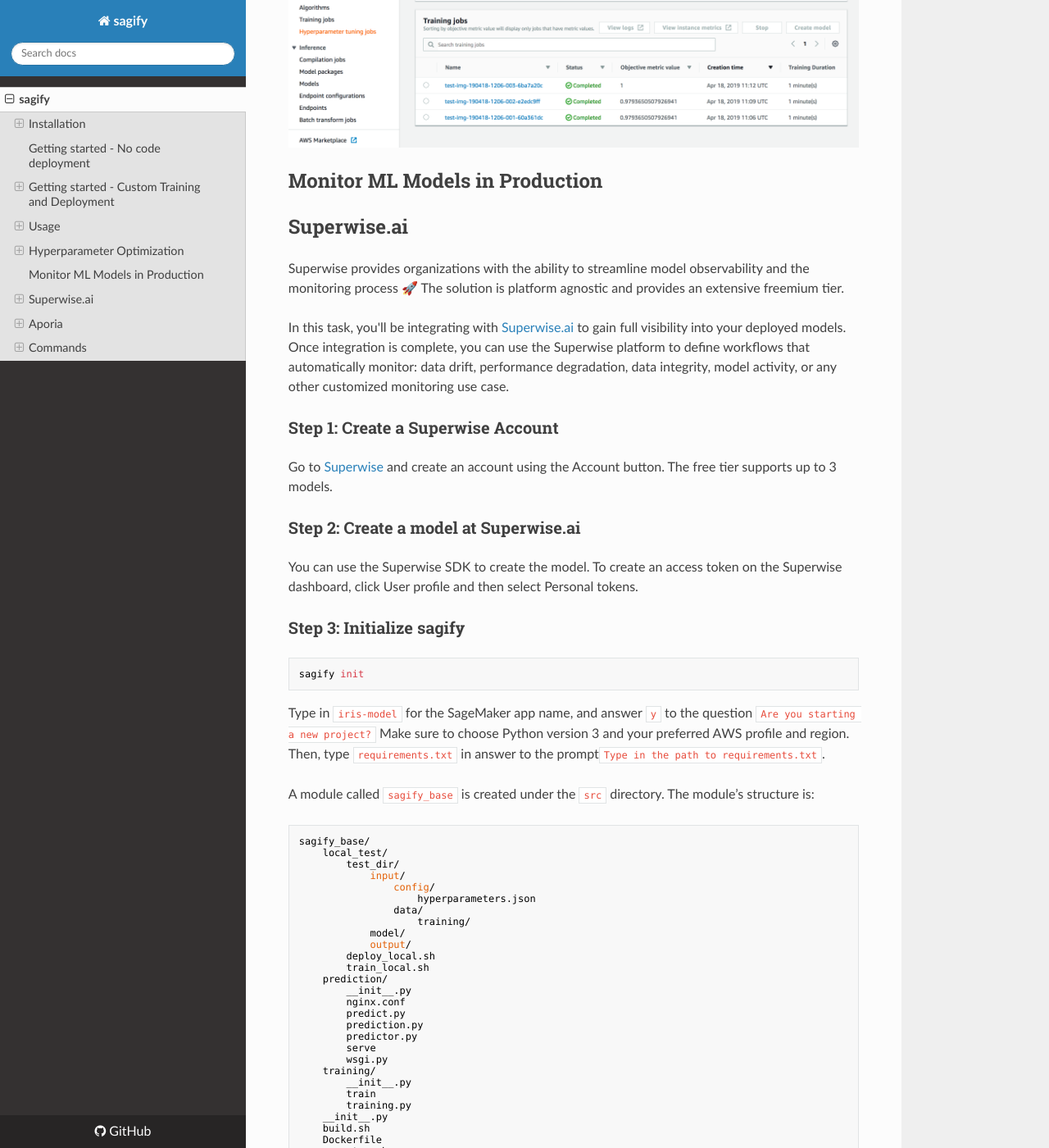
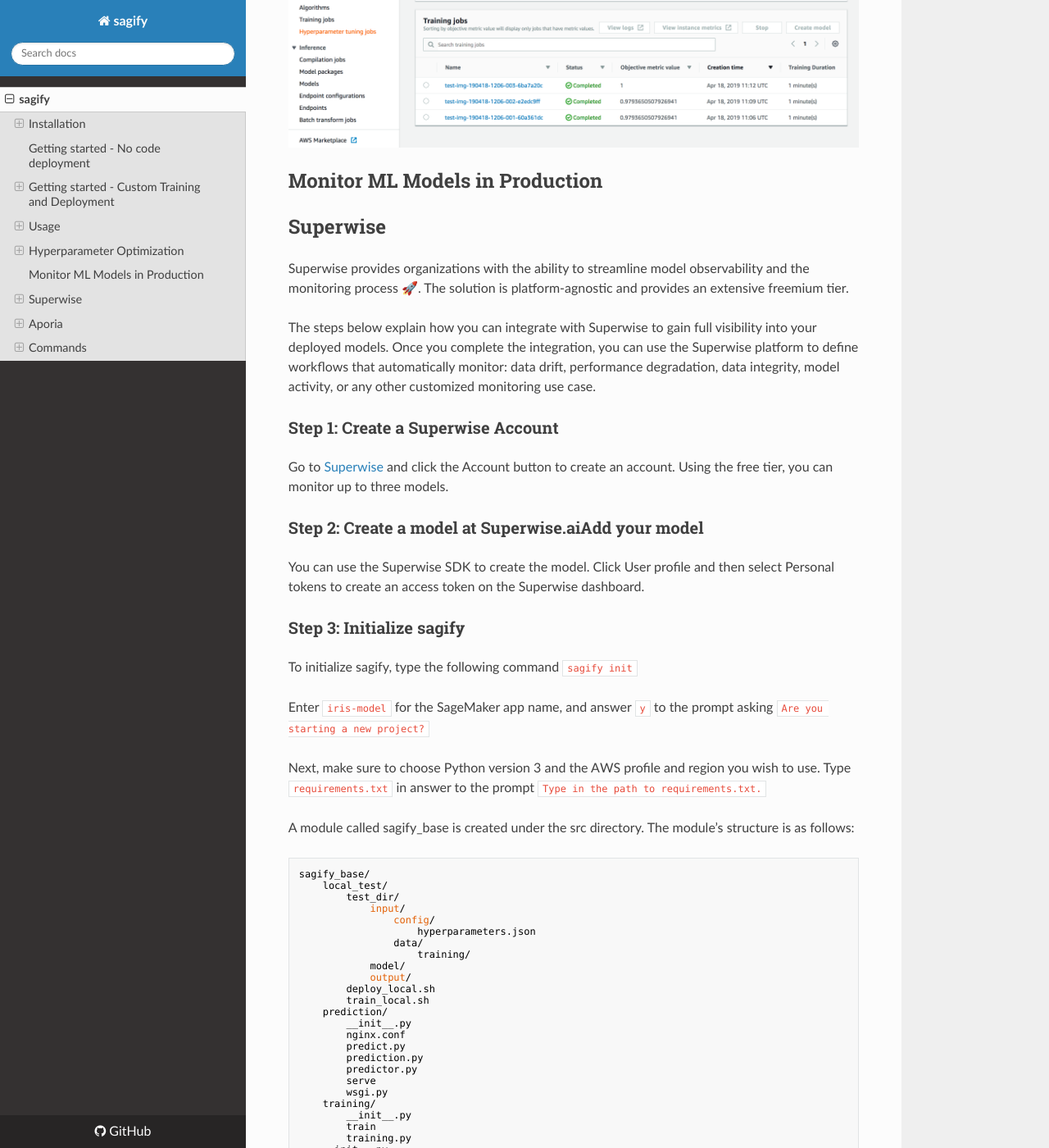
Before and after one commit to Kenza-AI/sagify, an MkDocs documentation site: the page built from docs/index.md, in a window 1280 px wide and 1400 px high, scrolled down 14177 px. Shown: the whole window at 82% size. Built offline with MkDocs 1.6.1, drawn with Linux system fonts in a browser that asks for light colours; nearby versions of some CDN libraries; some of the changed text lies outside the part shown.

Commit message:
:sparkles: improvments for superwise integration docs

```diff
--- a/docs/index.md
+++ b/docs/index.md
@@ -423,32 +423,34 @@
 
 ## Monitor ML Models in Production
 
-## Superwise.ai
+## Superwise
 
-Superwise provides organizations with the ability to streamline model observability and the monitoring process 🚀
-The solution is platform agnostic and provides an extensive freemium tier.
+Superwise provides organizations with the ability to streamline model observability and the monitoring process 🚀. The solution is platform-agnostic and provides an extensive freemium tier.
 
-In this task, you'll be integrating with [Superwise.ai](https://www.superwise.ai/) to gain full visibility into your deployed models.
-Once integration is complete, you can use the Superwise platform to define workflows that automatically monitor: data drift, performance degradation, data integrity, model activity, or any other customized monitoring use case.
+
+The steps below explain how you can integrate with Superwise to gain full visibility into your deployed models. Once you complete the integration, you can use the Superwise platform to define workflows that automatically monitor: data drift, performance degradation, data integrity, model activity, or any other customized monitoring use case.
 
 ### Step 1: Create a Superwise Account
 
-Go to [Superwise](https://portal.superwise.ai) and create an account using the Account button. The free tier supports up to 3 models.
+Go to [Superwise](https://portal.superwise.ai) and click the Account button to create an account. Using the free tier, you can monitor up to three models.
 
-### Step 2: Create a model at Superwise.ai
+### Step 2: Create a model at Superwise.aiAdd your model
 
-You can use the Superwise SDK to create the model.
-To create an access token on the Superwise dashboard, click User profile and then select Personal tokens.
+
+You can use the Superwise SDK to create the model. Click User profile and then select Personal tokens to create an access token on the Superwise dashboard.
 
 
 ### Step 3: Initialize sagify
 
-    sagify init
+To initialize sagify, type the following command
+`sagify init`
 
-Type in `iris-model` for the SageMaker app name, and answer `y`  to the question `Are you starting a new project?`
-Make sure to choose Python version 3 and your preferred AWS profile and region. Then, type `requirements.txt` in answer to the prompt`Type in the path to requirements.txt`.
 
-A module called `sagify_base` is created under the `src` directory. The module’s structure is:
+Enter `iris-model` for the SageMaker app name, and answer `y` to the prompt asking  `Are you starting a new project?`
+
+Next, make sure to choose Python version 3 and the AWS profile and region you wish to use. Type `requirements.txt` in answer to the prompt `Type in the path to requirements.txt.`
+
+A module called sagify_base is created under the src directory. The module’s structure is as follows:
 
     sagify_base/
         local_test/
@@ -500,7 +503,7 @@
 
 ### Step 6: Implement the training logic
 
-Replace the `TODOs` in the `train(...)` function in `src/sagify_base/training/training.py` file with the following.
+In the `src/sagify_base/training/training.py` file, replace the `TODOs` in the `train(...)` function with the following text:
 
     input_file_path = os.path.join(input_data_path, 'iris.data')
 
@@ -562,7 +565,7 @@
     active_version = sw.version.create(version)
     sw.version.activate(active_version.id)
 
-and at the top of the file, add:
+And, at the top of the file, add the following:
 
     import uuid
 
@@ -586,7 +589,7 @@
     )
 ### Step 7: Implement the prediction logic
 
-Replace the body of the `predict(...)` function in `src/sagify_base/prediction/prediction.py` with the following:
+In the file `src/sagify_base/prediction/prediction.py` replace the body of the `predict(...)` function with the following:
 
     model_input = json_input['features']
     prediction = ModelService.predict(model_input)
@@ -644,11 +647,13 @@
 
 ### Step 8: Build and train the ML model
 
-To build and train the ML model, run the command `sagify build` and then run  `sagify local train`
+If you’re ready to build and train the ML model, run the command `sagify build` and then run `sagify local train`
 
 ### Step 9: Call the inference REST API
 
-To use the REST API, run the command `sagify local deploy` and then run the following curl command to call the inference endpoint:
+To use the REST API, run the command `sagify local deploy`
+
+Once that’s done, call the inference endpoint by running the following curl command:
 
     curl -X POST \
     http://localhost:8080/invocations \
```
Also changed, not shown: other parts of docs/index.md (+5 -4 lines).
